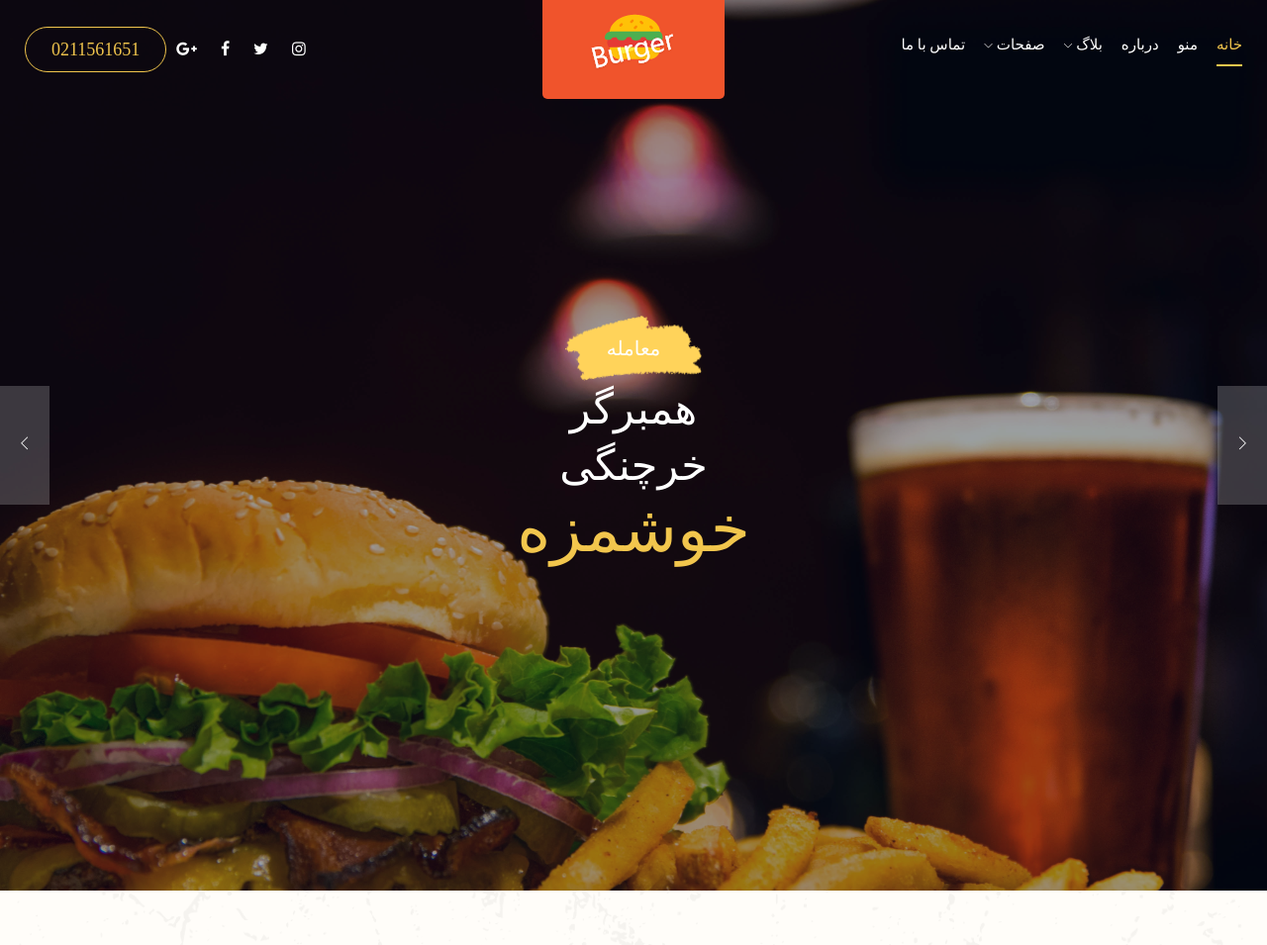
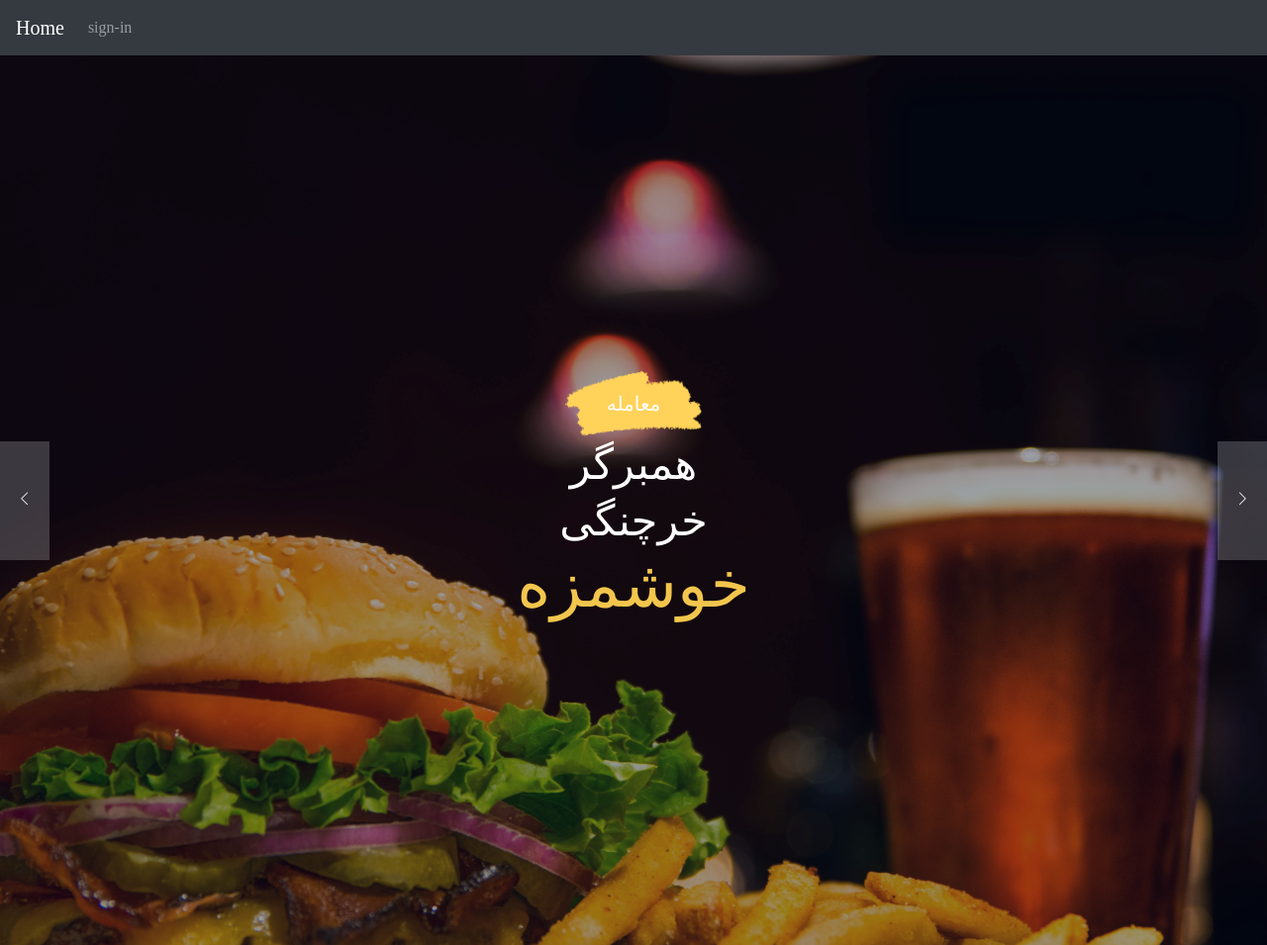
Before and after one commit to Shayan-9248/Delivery, a Django app: page / in a window 1280 px wide. Shown: the top 955 px of the page at 99% size. Run offline with Django 3.2, Linux system fonts and the light colour scheme; some libraries are stand-ins or nearby versions; some web fonts are replaced.

Commit message:
sign-in view

```diff
--- a/accounts/urls.py
+++ b/accounts/urls.py
@@ -5,5 +5,5 @@ app_name = 'account'
 
 
 urlpatterns = [
-    path('account/sign-in/', views.SignIn.as_view(), name='sing-in'),
+    path('accounts/sign-in/', views.SignIn.as_view(), name='sign-in'),
 ]
--- a/config/settings.py
+++ b/config/settings.py
@@ -46,6 +46,7 @@ INSTALLED_APPS = [
 
     # Third-Party App
     'captcha',
+    'crispy_forms',
 ]
 
 AUTH_USER_MODEL = 'accounts.User'
@@ -138,3 +139,6 @@ STATICFILES_DIRS = [
 # https://docs.djangoproject.com/en/3.2/ref/settings/#default-auto-field
 
 DEFAULT_AUTO_FIELD = 'django.db.models.BigAutoField'
+
+# Crispy Forms
+CRISPY_TEMPLATE_PACK = 'bootstrap4'
--- a/core/templates/base/base.html
+++ b/core/templates/base/base.html
@@ -10,6 +10,7 @@
 </head>
 <body>
     {% include 'base/header.html' %}
+    {% include 'base/messages.html' %}
     {% block content %}{% endblock %}
     {% include 'base/footer.html' %}
     {% include 'base/footer-reference.html' %}
--- a/core/templates/base/header.html
+++ b/core/templates/base/header.html
@@ -1,76 +1,13 @@
-    <!-- header-start -->
-    <header>
-        <div class="header-area ">
-            <div id="sticky-header" class="main-header-area">
-                <div class="container-fluid p-0">
-                    <div class="row align-items-center no-gutters">
-                        <div class="col-xl-5 col-lg-5">
-                            <div class="main-menu  d-none d-lg-block">
-                                <nav>
-                                    <ul id="navigation">
-                                        <li><a class="active" href="index.html">خانه</a></li>
-                                        <li><a href="Menu.html">منو</a></li>
-                                        <li><a href="about.html">درباره</a></li>
-                                        <li><a href="#">بلاگ <i class="ti-angle-down"></i></a>
-                                            <ul class="submenu">
-                                                <li><a href="blog.html">بلاگ</a></li>
-                                                <li><a href="single-blog.html">بلاگ تک صفحه ای</a></li>
-                                            </ul>
-                                        </li>
-                                        <li><a href="#">صفحات <i class="ti-angle-down"></i></a>
-                                            <ul class="submenu">
-                                                <li><a href="elements.html">المان</a></li>
-                                            </ul>
-                                        </li>
-                                        <li><a href="contact.html">تماس با ما</a></li>
-                                    </ul>
-                                </nav>
-                            </div>
-                        </div>
-                        <div class="col-xl-2 col-lg-2">
-                            <div class="logo-img">
-                                <a href="index.html">
-                                    <img src="img/logo.png" alt="">
-                                </a>
-                            </div>
-                        </div>
-                        <div class="col-xl-5 col-lg-5 d-none d-lg-block">
-                            <div class="book_room">
-                                <div class="socail_links">
-                                    <ul>
-                                        <li>
-                                            <a href="#">
-                                                <i class="fa fa-instagram"></i>
-                                            </a>
-                                        </li>
-                                        <li>
-                                            <a href="#">
-                                                <i class="fa fa-twitter"></i>
-                                            </a>
-                                        </li>
-                                        <li>
-                                            <a href="#">
-                                                <i class="fa fa-facebook"></i>
-                                            </a>
-                                        </li>
-                                        <li>
-                                            <a href="#">
-                                                <i class="fa fa-google-plus"></i>
-                                            </a>
-                                        </li>
-                                    </ul>
-                                </div>
-                                <div class="book_btn d-none d-xl-block">
-                                    <a class="#" href="#">0211561651</a>
-                                </div>
-                            </div>
-                        </div>
-                        <div class="col-12">
-                            <div class="mobile_menu d-block d-lg-none"></div>
-                        </div>
-                    </div>
-                </div>
-            </div>
-        </div>
-    </header>
-    <!-- header-end -->
+<nav class="navbar navbar-expand-lg navbar-dark bg-dark">
+  <a class="navbar-brand" href="/">Home</a>
+  <button class="navbar-toggler" type="button" data-toggle="collapse" data-target="#navbarNav" aria-controls="navbarNav" aria-expanded="false" aria-label="Toggle navigation">
+    <span class="navbar-toggler-icon"></span>
+  </button>
+  <div class="collapse navbar-collapse" id="navbarNav">
+    <ul class="navbar-nav">
+      <li class="nav-item">
+        <a class="nav-link" href="{% url 'account:sign-in' %}">sign-in</a>
+      </li>
+    </ul>
+  </div>
+</nav>
--- /dev/null
+++ b/core/templates/base/messages.html
@@ -0,0 +1,5 @@
+{% if messages %}
+    {% for message in messages %}
+        <p {% if message.tags %} class="alert alert-{{ message.tags }}" {% endif %}>{{ message }}</p>
+    {% endfor %}
+{% endif %}
```
Also changed, not shown: accounts/templates/account/sign_in.html (added, +20 -0 lines), accounts/views.py (+24 -2 lines).
